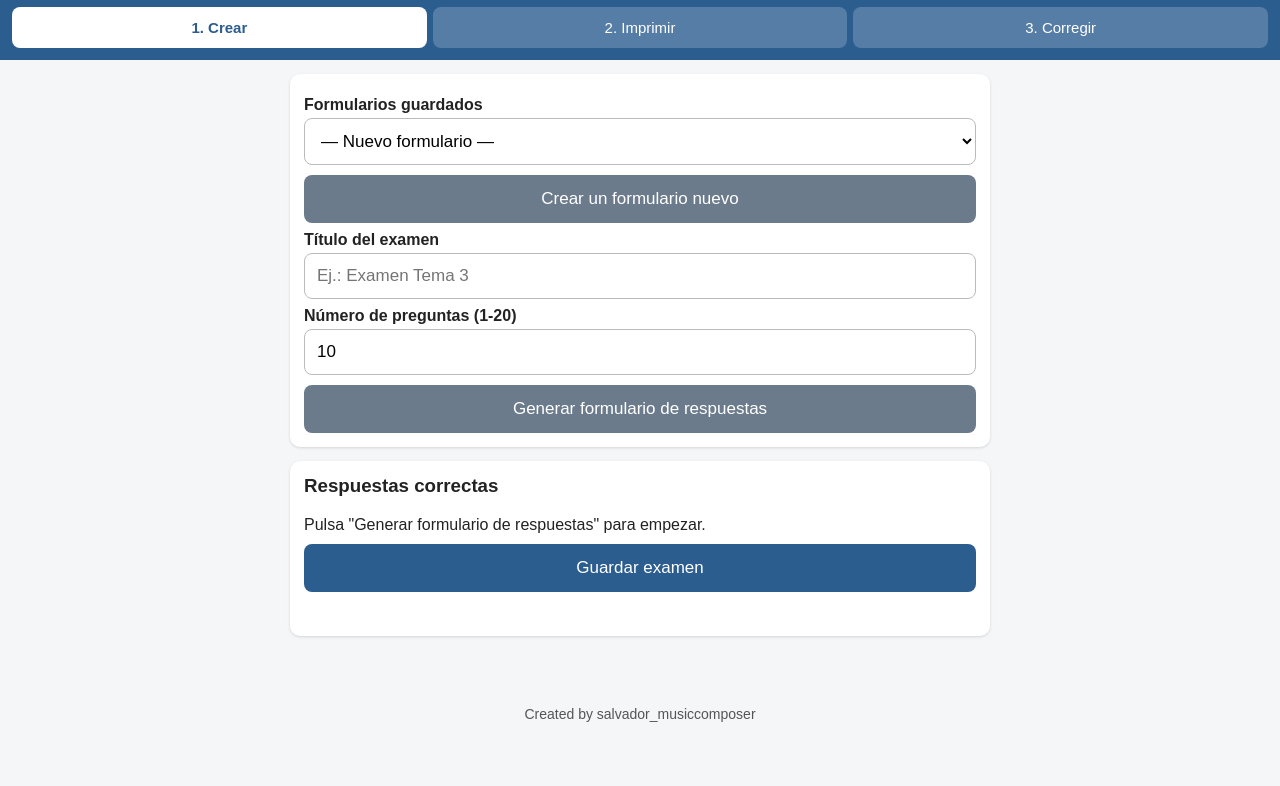
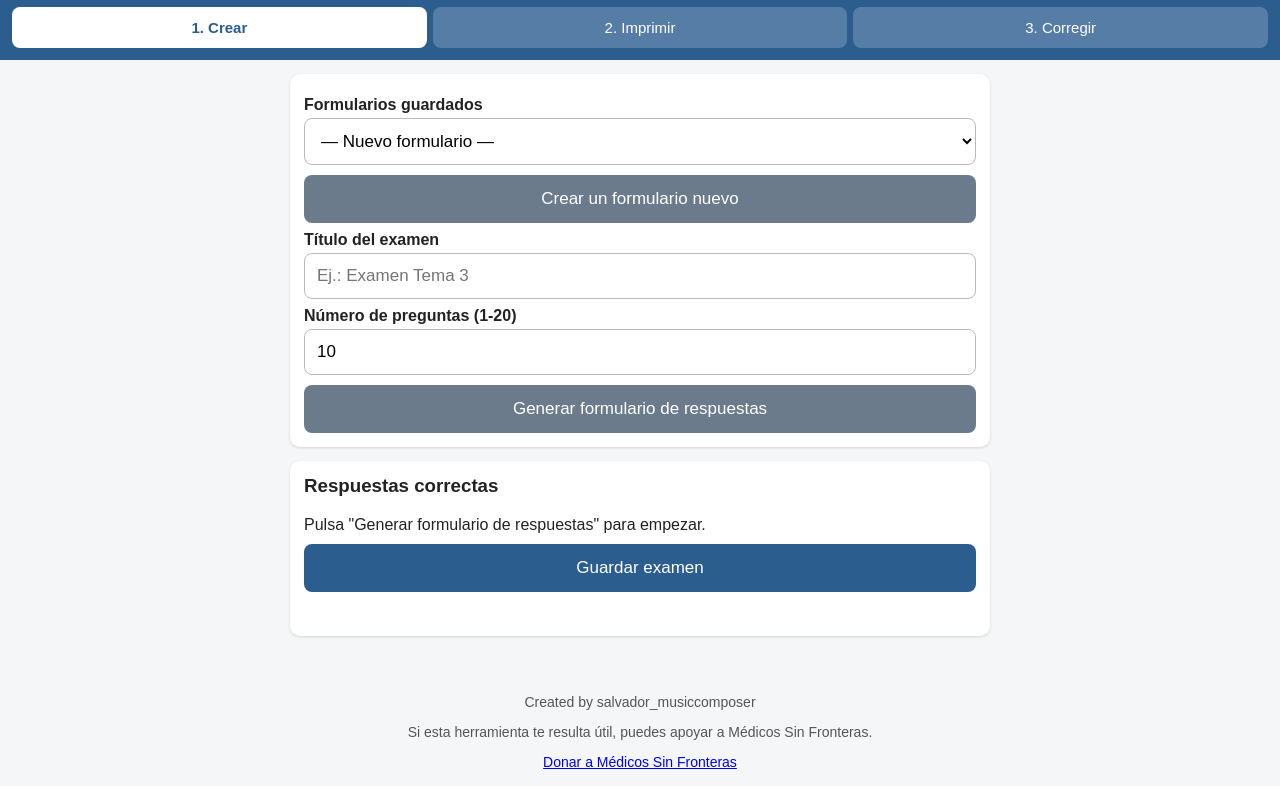
Before and after one commit to salvadormusic/Aplicacion-Examenes-OMR-PWA, an Electron app: page index.html in a window 1280 px wide. Shown: the part 62-848 px from the top of the page. Before the commit the page ends 800 px from the top, so only its background shows below. Drawn offline with Linux system fonts and the light colour scheme.

Commit message:
Enhance footer with donation information
Added donation link to Médicos Sin Fronteras in footer.

```diff
--- a/index.html
+++ b/index.html
@@ -77,7 +77,15 @@ footer{flex-shrink:0;padding:16px;color:#555;font-size:14px;text-align:center}
     </div>
   </section>
 </main>
-<footer>Created by salvador_musiccomposer</footer>
+<footer>
+  <p>Created by salvador_musiccomposer</p>
+  <p>Si esta herramienta te resulta útil, puedes apoyar a Médicos Sin Fronteras.</p>
+  <a href="https://www.msf.es/colabora/haz-un-donativo"
+     target="_blank"
+     rel="noopener noreferrer">
+    Donar a Médicos Sin Fronteras
+  </a>
+</footer>
 <script>
 const FID=[[60,60],[940,60],[940,1340],[60,1340]],TOP=300,BOT=1240,COLS=[300,440,580,720],SW=1000,SH=1400,MARK=.25,MAX_PROC=1600;
 const bubbleR=nq=>Math.min(22,((BOT-TOP)/nq)*.35);
```
